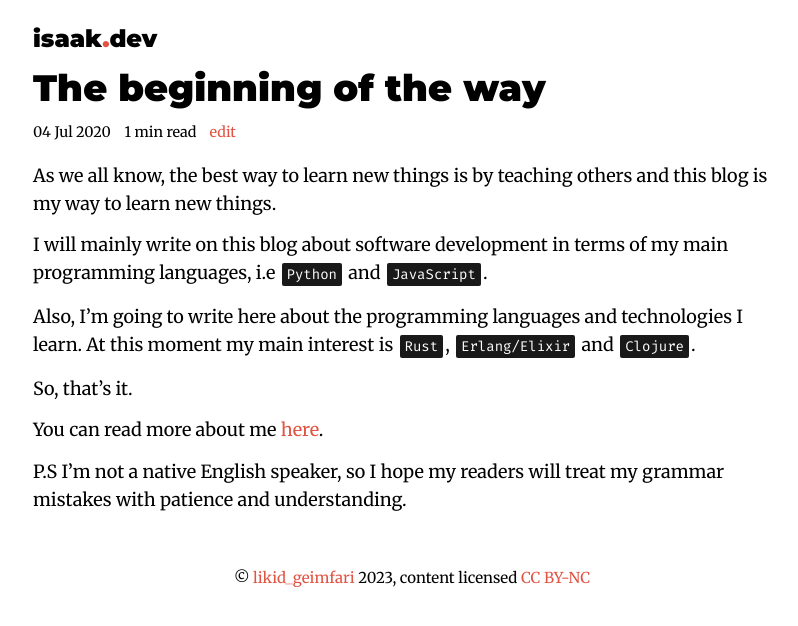
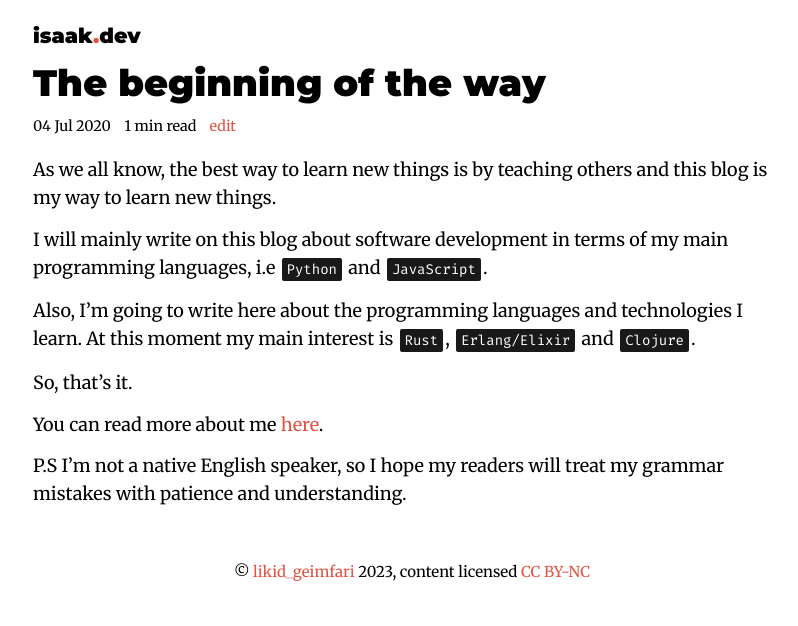
Before and after one commit to lk-geimfari/lk-geimfari.github.io, a Jekyll site: the page built from _posts/2020-07-04-the-beginning-of-the-way.md, in a window 1280 px wide. Shown: the top 626 px of the page, without its empty margins (228-1026 px from the left). Built offline with Jekyll 4.4.1, drawn with Linux system fonts in a browser that asks for light colours; nearby versions of some CDN libraries.

Commit message:
Fix post

```diff
--- a/_layouts/post.html
+++ b/_layouts/post.html
@@ -5,7 +5,7 @@
 <main style="padding: 1.625rem 1.3125rem;">
   <header class="mb-3">
     <a href="{{site.baseurl}}/" class="mb-0">
-      <h1 style="font-size: 1.5rem;line-height: 1.1;">
+      <h1 style="font-size: 1.3rem;line-height: 1;">
         isaak<span class="dot">.</span>dev
       </h1>
     </a>
```
